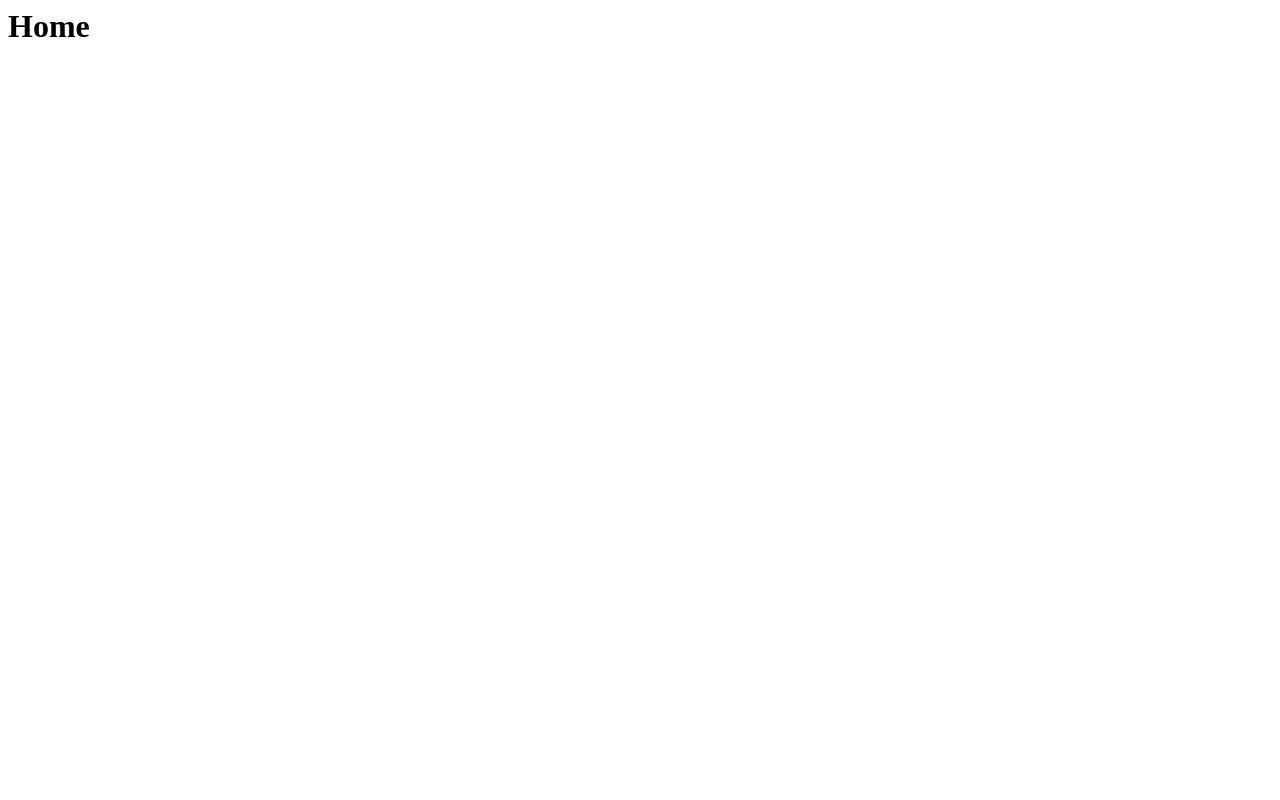
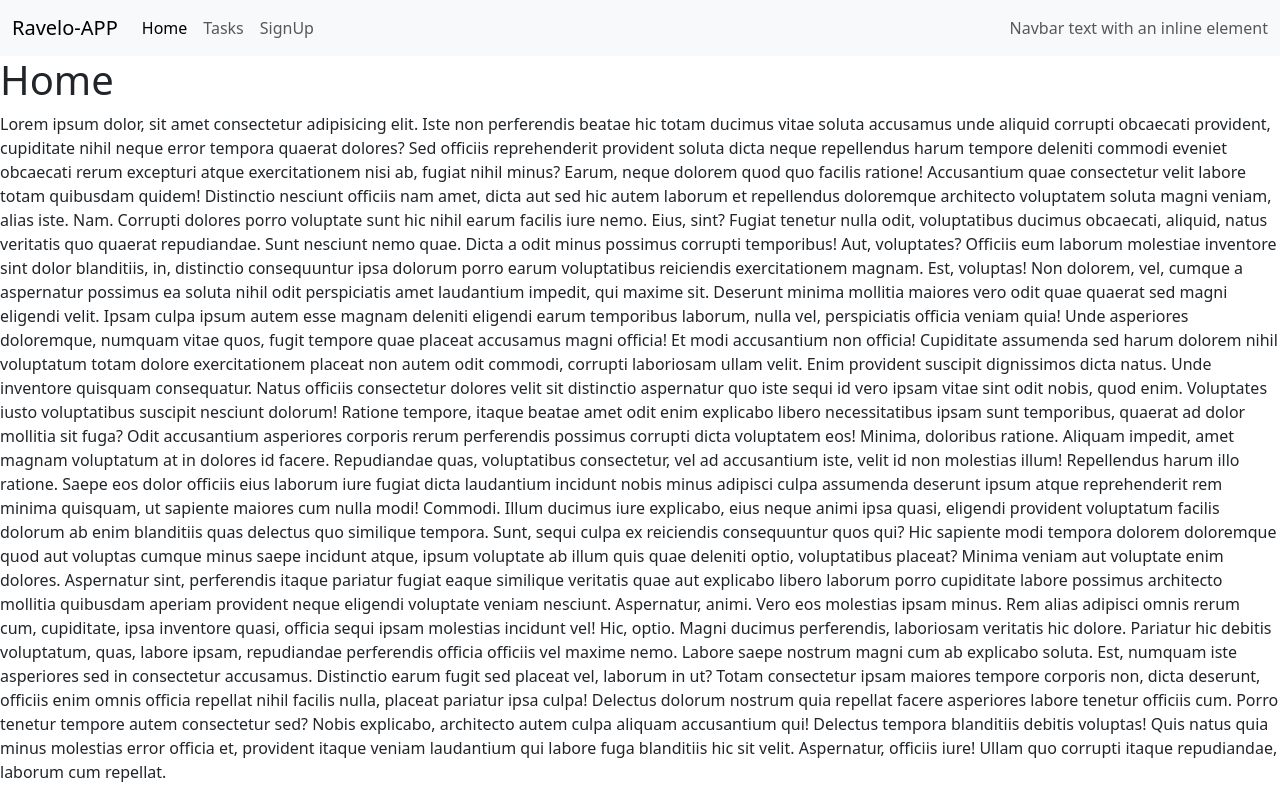
Before and after one commit to Ravelo-Dev/Django_CRUD, a Django app: page / in a window 1280 px wide. Before the commit the page is almost empty. Run offline with Django 4.2, Linux system fonts and the light colour scheme.

Commit message:
Cambios generales realizados

```diff
--- a/DjangoCRUD/urls.py
+++ b/DjangoCRUD/urls.py
@@ -22,4 +22,5 @@ urlpatterns = [
     path('admin/', admin.site.urls),
     path('', views.home, name='home'),
     path('signup/', views.signup, name='signup'),
+    path('tasks/', views.tasks, name='tasks'),
 ]
--- /dev/null
+++ b/tasks/templates/base.html
@@ -0,0 +1,39 @@
+<!doctype html>
+<html lang="en">
+  <head>
+    <meta charset="utf-8">
+    <meta name="viewport" content="width=device-width, initial-scale=1">
+    <title>Django APP</title>
+    <link href="https://cdn.jsdelivr.net/npm/bootstrap@5.3.3/dist/css/bootstrap.min.css" rel="stylesheet" integrity="sha384-QWTKZyjpPEjISv5WaRU9OFeRpok6YctnYmDr5pNlyT2bRjXh0JMhjY6hW+ALEwIH" crossorigin="anonymous">
+  </head>
+  <body>
+    <nav class="navbar navbar-expand-lg bg-body-tertiary">
+        <div class="container-fluid">
+          <a class="navbar-brand" href="#">Ravelo-APP</a>
+          <button class="navbar-toggler" type="button" data-bs-toggle="collapse" data-bs-target="#navbarText" aria-controls="navbarText" aria-expanded="false" aria-label="Toggle navigation">
+            <span class="navbar-toggler-icon"></span>
+          </button>
+          <div class="collapse navbar-collapse" id="navbarText">
+            <ul class="navbar-nav me-auto mb-2 mb-lg-0">
+              <li class="nav-item">
+                <a class="nav-link active" aria-current="page" href="/">Home</a>
+              </li>
+              <li class="nav-item">
+                <a class="nav-link" href="/tasks/">Tasks</a>
+              </li>
+              <li class="nav-item">
+                <a class="nav-link" href="/signup/">SignUp</a>
+              </li>
+            </ul>
+            <span class="navbar-text">
+              Navbar text with an inline element
+            </span>
+          </div>
+        </div>
+      </nav>
+    <script src="https://cdn.jsdelivr.net/npm/bootstrap@5.3.3/dist/js/bootstrap.bundle.min.js" integrity="sha384-YvpcrYf0tY3lHB60NNkmXc5s9fDVZLESaAA55NDzOxhy9GkcIdslK1eN7N6jIeHz" crossorigin="anonymous"></script>
+    {% block content %}
+
+    {% endblock %}
+  </body>
+</html>
--- a/tasks/templates/home.html
+++ b/tasks/templates/home.html
@@ -1 +1,28 @@
+{% extends 'base.html' %}
+
+{% block content %}
+
 <h1>Home</h1>
+
+<p>Lorem ipsum dolor, sit amet consectetur adipisicing elit. Iste non perferendis beatae hic totam ducimus vitae soluta accusamus unde aliquid corrupti obcaecati provident, cupiditate nihil neque error tempora quaerat dolores?
+Sed officiis reprehenderit provident soluta dicta neque repellendus harum tempore deleniti commodi eveniet obcaecati rerum excepturi atque exercitationem nisi ab, fugiat nihil minus? Earum, neque dolorem quod quo facilis ratione!
+Accusantium quae consectetur velit labore totam quibusdam quidem! Distinctio nesciunt officiis nam amet, dicta aut sed hic autem laborum et repellendus doloremque architecto voluptatem soluta magni veniam, alias iste. Nam.
+Corrupti dolores porro voluptate sunt hic nihil earum facilis iure nemo. Eius, sint? Fugiat tenetur nulla odit, voluptatibus ducimus obcaecati, aliquid, natus veritatis quo quaerat repudiandae. Sunt nesciunt nemo quae.
+Dicta a odit minus possimus corrupti temporibus! Aut, voluptates? Officiis eum laborum molestiae inventore sint dolor blanditiis, in, distinctio consequuntur ipsa dolorum porro earum voluptatibus reiciendis exercitationem magnam. Est, voluptas!
+Non dolorem, vel, cumque a aspernatur possimus ea soluta nihil odit perspiciatis amet laudantium impedit, qui maxime sit. Deserunt minima mollitia maiores vero odit quae quaerat sed magni eligendi velit.
+Ipsam culpa ipsum autem esse magnam deleniti eligendi earum temporibus laborum, nulla vel, perspiciatis officia veniam quia! Unde asperiores doloremque, numquam vitae quos, fugit tempore quae placeat accusamus magni officia!
+Et modi accusantium non officia! Cupiditate assumenda sed harum dolorem nihil voluptatum totam dolore exercitationem placeat non autem odit commodi, corrupti laboriosam ullam velit. Enim provident suscipit dignissimos dicta natus.
+Unde inventore quisquam consequatur. Natus officiis consectetur dolores velit sit distinctio aspernatur quo iste sequi id vero ipsam vitae sint odit nobis, quod enim. Voluptates iusto voluptatibus suscipit nesciunt dolorum!
+Ratione tempore, itaque beatae amet odit enim explicabo libero necessitatibus ipsam sunt temporibus, quaerat ad dolor mollitia sit fuga? Odit accusantium asperiores corporis rerum perferendis possimus corrupti dicta voluptatem eos!
+Minima, doloribus ratione. Aliquam impedit, amet magnam voluptatum at in dolores id facere. Repudiandae quas, voluptatibus consectetur, vel ad accusantium iste, velit id non molestias illum! Repellendus harum illo ratione.
+Saepe eos dolor officiis eius laborum iure fugiat dicta laudantium incidunt nobis minus adipisci culpa assumenda deserunt ipsum atque reprehenderit rem minima quisquam, ut sapiente maiores cum nulla modi! Commodi.
+Illum ducimus iure explicabo, eius neque animi ipsa quasi, eligendi provident voluptatum facilis dolorum ab enim blanditiis quas delectus quo similique tempora. Sunt, sequi culpa ex reiciendis consequuntur quos qui?
+Hic sapiente modi tempora dolorem doloremque quod aut voluptas cumque minus saepe incidunt atque, ipsum voluptate ab illum quis quae deleniti optio, voluptatibus placeat? Minima veniam aut voluptate enim dolores.
+Aspernatur sint, perferendis itaque pariatur fugiat eaque similique veritatis quae aut explicabo libero laborum porro cupiditate labore possimus architecto mollitia quibusdam aperiam provident neque eligendi voluptate veniam nesciunt. Aspernatur, animi.
+Vero eos molestias ipsam minus. Rem alias adipisci omnis rerum cum, cupiditate, ipsa inventore quasi, officia sequi ipsam molestias incidunt vel! Hic, optio. Magni ducimus perferendis, laboriosam veritatis hic dolore.
+Pariatur hic debitis voluptatum, quas, labore ipsam, repudiandae perferendis officia officiis vel maxime nemo. Labore saepe nostrum magni cum ab explicabo soluta. Est, numquam iste asperiores sed in consectetur accusamus.
+Distinctio earum fugit sed placeat vel, laborum in ut? Totam consectetur ipsam maiores tempore corporis non, dicta deserunt, officiis enim omnis officia repellat nihil facilis nulla, placeat pariatur ipsa culpa!
+Delectus dolorum nostrum quia repellat facere asperiores labore tenetur officiis cum. Porro tenetur tempore autem consectetur sed? Nobis explicabo, architecto autem culpa aliquam accusantium qui! Delectus tempora blanditiis debitis voluptas!
+Quis natus quia minus molestias error officia et, provident itaque veniam laudantium qui labore fuga blanditiis hic sit velit. Aspernatur, officiis iure! Ullam quo corrupti itaque repudiandae, laborum cum repellat.</p>
+
+{% endblock %}
--- a/tasks/templates/signup.html
+++ b/tasks/templates/signup.html
@@ -1,5 +1,9 @@
+{% extends 'base.html' %}
 
+{% block content %}
 <h1>Sign Up</h1>
+
+{{error}}
 
 <form action="/signup/" method="post">
     {% csrf_token %}
@@ -9,3 +13,4 @@
         Sign Up
     </button>
 </form>
+{% endblock %}
--- /dev/null
+++ b/tasks/templates/tasks.html
@@ -0,0 +1,6 @@
+{% extends 'base.html' %}
+
+{% block content %}
+<h1>Tasks</h1>
+
+{% endblock %}
--- a/tasks/views.py
+++ b/tasks/views.py
@@ -1,6 +1,8 @@
-from django.shortcuts import render, HttpResponse
+from django.shortcuts import render, HttpResponse, redirect
 from django.contrib.auth.forms import UserCreationForm
 from django.contrib.auth.models import User
+from django.contrib.auth import login
+from django.db import IntegrityError
 
 # Create your views here.
 def home(request):
@@ -17,8 +19,17 @@ def signup(request):
                 user = User.objects.create_user(username=request.POST['username'],
                                      password=request.POST['password1'])
                 user.save()
-                return HttpResponse('User created successfully')
-            except:
-                return HttpResponse('Username already exists')
+                login(request, user)
+                return redirect('tasks')
+            except IntegrityError:
+                return render(request, 'signup.html', {
+                    'form': UserCreationForm,
+                    'error': 'Username already exists'
+                })
+        return render(request, 'signup.html', {
+                    'form': UserCreationForm,
+                    'error': 'Password do not match'
+                })
 
-        return HttpResponse('Password do not match!')
+def tasks(request):
+    return render(request, 'tasks.html')
```
Also changed, not shown: db.sqlite3.
